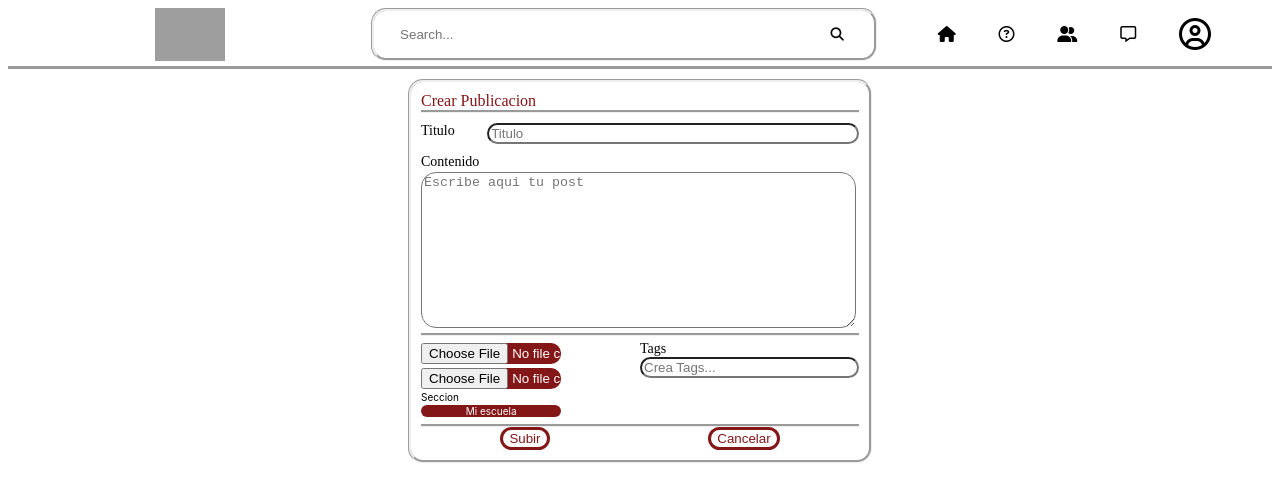
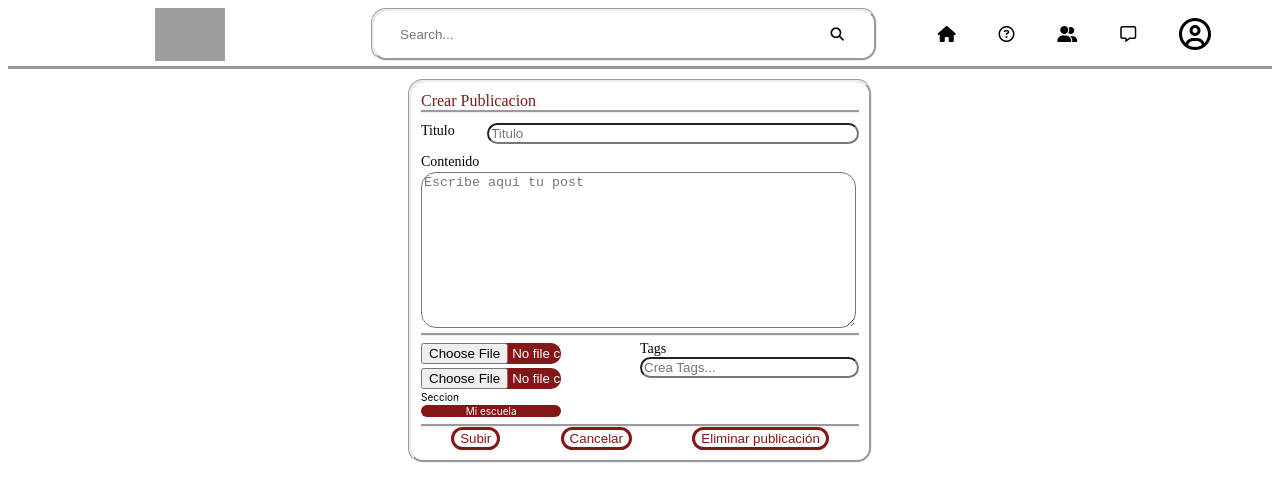
Before and after one commit to atn25042002/ForUnsa, a React (Vite) app in the folder client/: page /post/1 in a window 1280 px wide. Shown: the top 502 px of the page. Built offline with nearby package versions, Linux system fonts and the light colour scheme; no server answers; grey boxes are pictures that could not be loaded.

Commit message:
Añandiendo vista de pdf comments y likes

```diff
--- a/client/src/components/TarjetaPost.jsx
+++ b/client/src/components/TarjetaPost.jsx
@@ -8,6 +8,7 @@ export function TarjetaPost({post}) {
     const fecha = new Date(post.updated_at);
     const fechaFormateada = fecha.toLocaleDateString('es-ES', { year: 'numeric', month: 'long', day: 'numeric',hour: 'numeric', minute: 'numeric' });
     const imagen = post.img;
+    const pdf= post.file;
 
     const [datos, setDatos]= useState([]);
     useEffect (() => {
@@ -53,18 +54,26 @@ export function TarjetaPost({post}) {
             <div class="postContainerf3">
                 <ListTags tags={post.tags} c={post.id}/>
             </div>
+            {imagen &&
             <div class="postContainerf4">
               <img src={imagen} width="70%" alt="publicacion"/>
-            </div>
+            </div>}
+            {pdf &&
+            <div class="postContainerf6">
+              <br />
+              <i class="fas fa-file-pdf pdf-icon"></i>
+              <a href={pdf}>{pdf.substring(33)}</a>
+            </div>}
             <div class="postContainerf5">
               <div class="likes">
-
                 <i class="fa-regular fa-thumbs-up"></i>
+                <div class="likescount">{post.likes_count}</div>
                 <i class="fa-regular fa-thumbs-down"></i>
+                <div class="dislikescount">{post.dislikes_count}</div>
               </div>
               <div class="derechaLike">
                 <i class="fa-regular fa-comment-dots"></i>
-                <div>Ver 23 comentarios</div>
+                <div>Ver {post.comments_count} comentarios</div>
                 <i class="fa-regular fa-bookmark"></i>
               </div>
             </div>
--- a/client/src/pages/PostFormPage.jsx
+++ b/client/src/pages/PostFormPage.jsx
@@ -103,6 +103,14 @@ export function PostFormPage() {
               <div class="crearPostF6">
                 <button type="submit" class="subirCrear" >Subir</button>
                 <button type="button" class="subirCancelar" onClick={onCancelar}>Cancelar</button>
+                {params.id &&
+                <button type="button" class="subirCancelar" onClick={ async () => {
+                    const accepted= window.confirm('¿Estas seguro?')
+                    if(accepted){
+                        await deletePost('post',params.id);
+                        navigate('/post')
+                    }
+                }} >Eliminar publicación</button>}
               </div>
             </form>
         </div>
```
Also changed, not shown: 1 other file (tests, documents, lock files or other folders).
